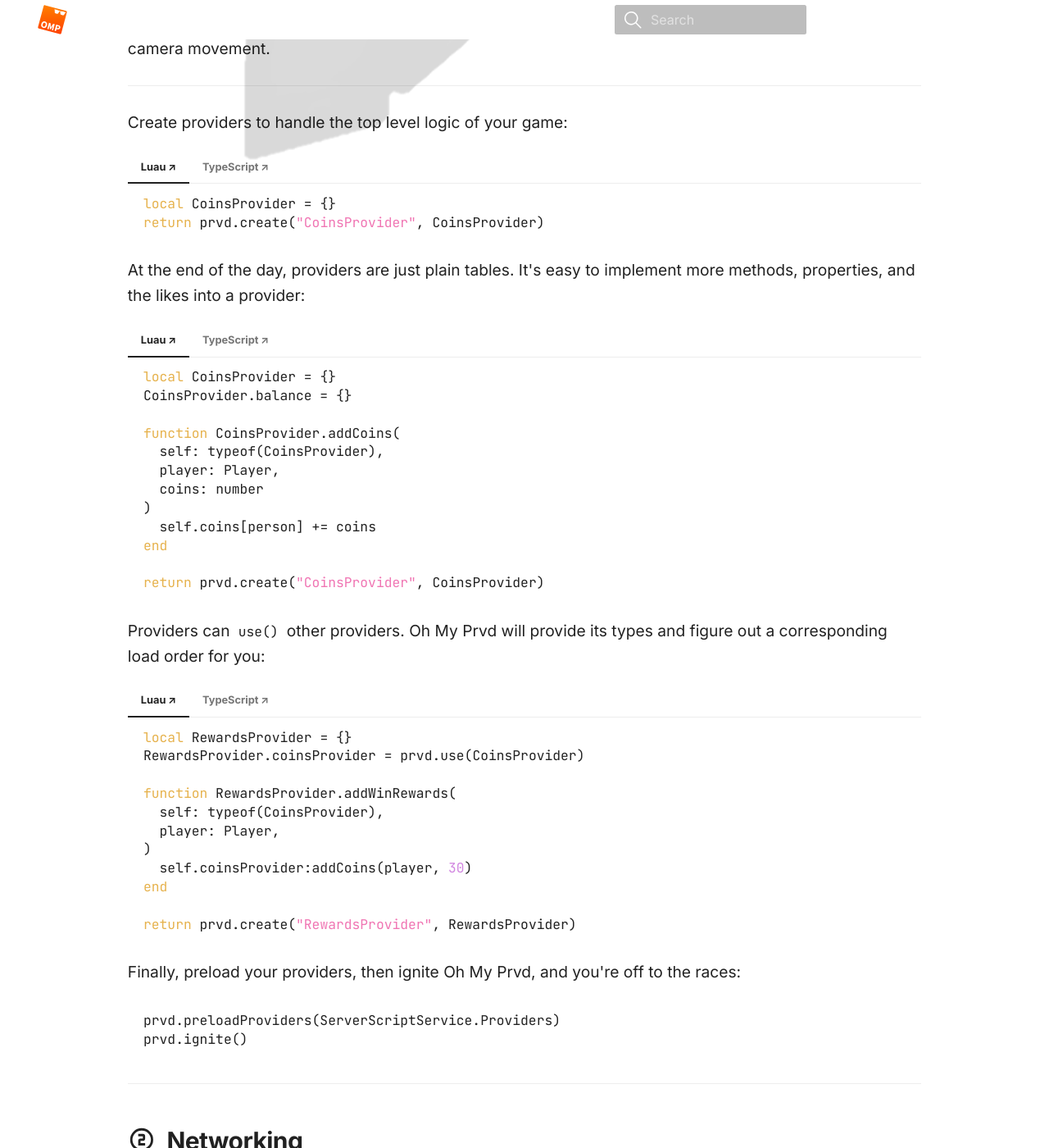
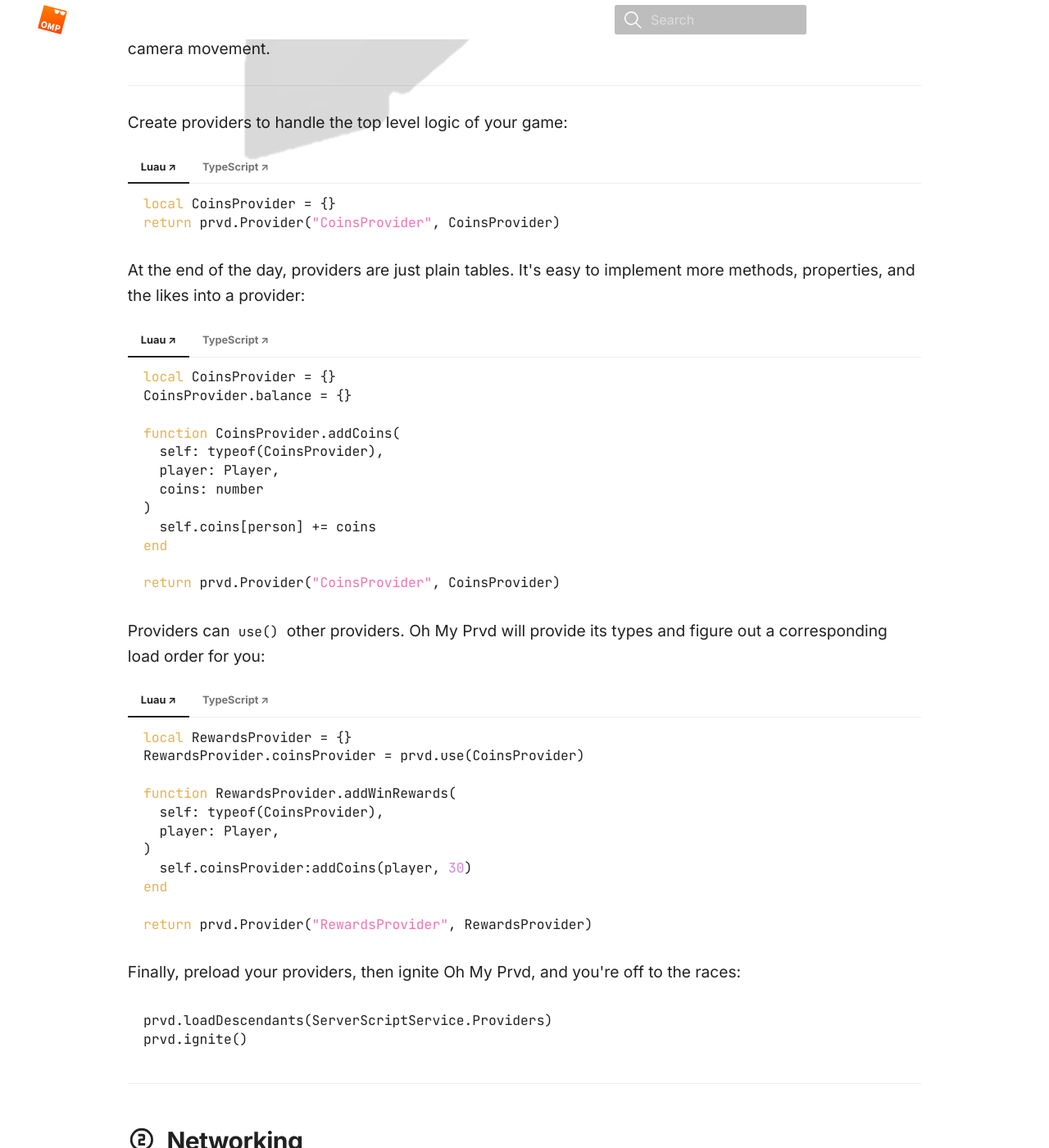
Before and after one commit to prvdmwrong/prvdmwrong, an MkDocs documentation site: the page built from docs/index.md, in a window 1280 px wide and 1400 px high, scrolled down 1198 px. Shown: the whole window at 82% size. Built offline with MkDocs 1.6.1 and Material for MkDocs 9.7.7, drawn with Linux system fonts in a browser that asks for light colours; comment, search, counter and statistics services are not loaded; the version menu is left out.

Commit message:
feat!: rename create to provider, aliased as new

````diff
--- a/docs/index.md
+++ b/docs/index.md
@@ -53,17 +53,17 @@ build faster and shout:
       return self.calculusProvider.add(a, b)
     end
 
-    return prvd.create("MathProvider", MathProvider)
+    return prvd.Provider("MathProvider", MathProvider)
     ```
 
 === "TypeScript"
 
     ```TypeScript
-    import { create, use } from "@rbxts/ohmyprvd"
+    import { Provider, use } from "@rbxts/ohmyprvd"
     import CalculusProvider from "./calculus-provider"
 
-    export const MathProvider = prvd.create("MathProvider", {
-      calculusProvider = prvd.use(CalculusProvider)
+    export const MathProvider = Provider("MathProvider", {
+      calculusProvider = use(CalculusProvider)
 
       add(a: number, b: number) {
         return this.CalculusProvider.add(a, b)
@@ -96,13 +96,13 @@ Create providers to handle the top level logic of your game:
 
     ```Lua
     local CoinsProvider = {}
-    return prvd.create("CoinsProvider", CoinsProvider)
+    return prvd.Provider("CoinsProvider", CoinsProvider)
     ```
 
 === "TypeScript"
 
     ```TypeScript
-    export const CoinsProvider = prvd.create("CoinsProvider", {
+    export const CoinsProvider = prvd.Provider("CoinsProvider", {
     })
     ```
 
@@ -123,13 +123,13 @@ more methods, properties, and the likes into a provider:
       self.coins[person] += coins
     end
 
-    return prvd.create("CoinsProvider", CoinsProvider)
+    return prvd.Provider("CoinsProvider", CoinsProvider)
     ```
 
 === "TypeScript"
 
     ```TypeScript
-    export const CoinsProvider = prvd.create("CoinsProvider", {
+    export const CoinsProvider = Provider("CoinsProvider", {
       balance: Map<Player, number> = {},
 
       addCoins(
@@ -159,14 +159,14 @@ figure out a corresponding load order for you:
       self.coinsProvider:addCoins(player, 30)
     end
 
-    return prvd.create("RewardsProvider", RewardsProvider)
+    return prvd.Provider("RewardsProvider", RewardsProvider)
     ```
 
 === "TypeScript"
 
     ```TypeScript
-    export const RewardsProvider = prvd.create("RewardsProvider", {
-      coinsProvider = prvd.use(CoinsProvider)
+    export const RewardsProvider = Provider("RewardsProvider", {
+      coinsProvider = use(CoinsProvider)
 
       addCoins(
         person: Player
@@ -181,7 +181,7 @@ figure out a corresponding load order for you:
 Finally, preload your providers, then ignite Oh My Prvd, and you're off to the races:
 
 ```TypeScript
-prvd.preloadProviders(ServerScriptService.Providers)
+prvd.loadDescendants(ServerScriptService.Providers)
 prvd.ignite()
 ```
 
````
Also changed, not shown: README.md (+3 -3 lines), docs/tutorials/providers.md (+15 -10 lines), 2 other files.
